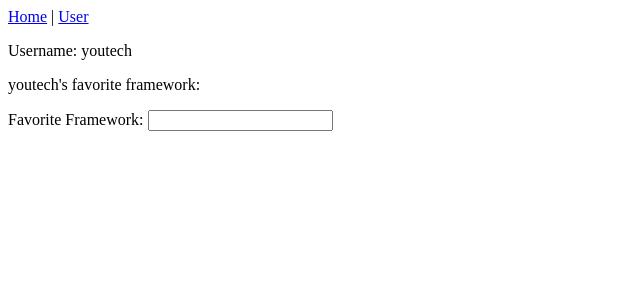
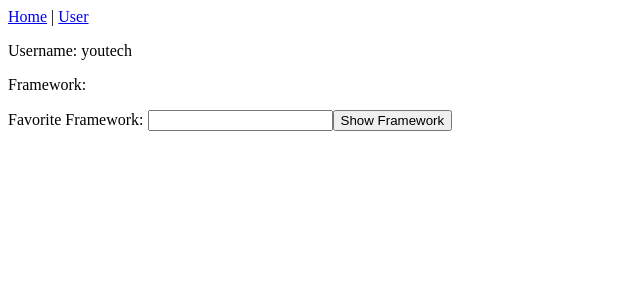
Before and after one commit to JD-SWaresol/Ang_01_LAYB, an Angular app: page /user in a window 1280 px wide. Shown: the top 300 px of the page, without its empty margins (0-640 px from the left). Built offline with nearby package versions, Linux system fonts and the light colour scheme.

Commit message:
16_Form Control Values

```diff
--- a/src/app/user/user.component.ts
+++ b/src/app/user/user.component.ts
@@ -4,19 +4,21 @@ import { Component } from '@angular/core';
   selector: 'app-user',
   template: `
     <p>Username: {{ username }}</p>
-    <!-- Muestra el Framework que ingresemos en el campo de texto -->
-    <p>{{ username }}'s favorite framework: {{ favoriteFramework }}</p>
+    <p>Framework: {{ favoriteFramework }}</p>
     <label for="framework">
-      <!-- Recibe el nombre tecleado del Framework -->
       Favorite Framework:
       <input id="framework" type="text"
         [(ngModel)] ="favoriteFramework" />
     </label>
+    <button (click)="showFramework()">Show Framework</button>
   `
 })
 export class UserComponent {
-  //Guarda y muestra el nombre del framework que vamos a escribir en el campo de texto
   favoriteFramework = '';
   username = 'youtech';
 
+  showFramework(){
+    alert(this.favoriteFramework);
+  }
+
 }
```
